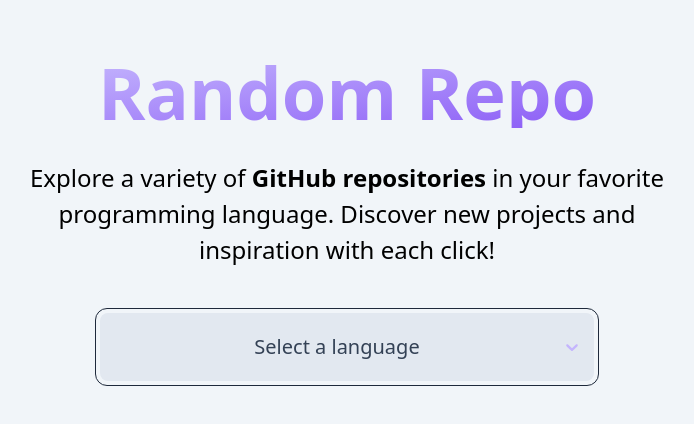
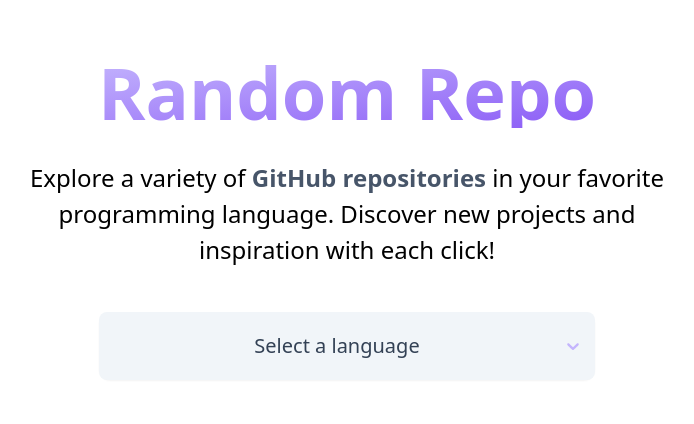
Before and after one commit to ehdlg/github-random-repository, a React (Vite) app: page / in a window 1280 px wide. Shown: the top 424 px of the page, without its empty margins (293-987 px from the left). Built offline with nearby package versions, Linux system fonts and the light colour scheme; no server answers.

Commit message:
feat(styles): fix and adapts some of the light theme colors, modify shadows

```diff
--- a/index.html
+++ b/index.html
@@ -5,7 +5,7 @@
     <meta name="viewport" content="width=device-width, initial-scale=1.0" />
     <title>Random Repo</title>
   </head>
-  <body class="bg-slate-100 dark:bg-slate-700">
+  <body class="bg-white dark:bg-slate-700">
     <div id="root"></div>
     <script type="module" src="/src/main.tsx"></script>
   </body>
--- a/src/components/App.tsx
+++ b/src/components/App.tsx
@@ -47,8 +47,9 @@
         Random Repo
       </h2>
       <h3 className='dark:text-slate-300 text-2xl text-center leading-normal mt-8'>
-        Explore a variety of <span className='font-bold '>GitHub repositories</span> in your
-        favorite programming language. Discover new projects and inspiration with each click!
+        Explore a variety of{' '}
+        <span className='font-bold dark:text-slate-300 text-slate-600'>GitHub repositories</span> in
+        your favorite programming language. Discover new projects and inspiration with each click!
       </h3>
 
       {isLoading && <Loading />}
--- a/src/components/RepoInfo.tsx
+++ b/src/components/RepoInfo.tsx
@@ -17,16 +17,16 @@
 
   return (
     <>
-      <article className='w-full bg-slate-200  min-h-[350px] justify-between dark:bg-slate-800 rounded-xl  text-slate-800 dark:text-slate-200 p-8 flex flex-col gap-8 text-left text-lg'>
+      <article className='w-full bg-slate-100 shadow-md min-h-[350px] justify-between dark:bg-slate-800 rounded-xl  text-slate-800 dark:text-slate-200 p-8 flex flex-col gap-8 text-left text-lg'>
         <a href={html_url} target='_blank'>
-          <h3 className='text-3xl text-left from-slate-200 to-slate-200 hover:cursor-pointer bg-gradient-to-br hover:from-violet-300 hover:to-violet-400 inline-block text-transparent bg-clip-text transition ease-in duration-200'>
+          <h3 className='text-3xl text-left from-slate-800 to-slate-800 dark:from-slate-200 dark:to-slate-200 hover:cursor-pointer bg-gradient-to-br hover:from-violet-300 hover:to-violet-400 inline-block text-transparent bg-clip-text transition ease-in duration-200'>
             {name}
           </h3>
         </a>
-        <p className='dark:text-slate-400 text-slate-700 text-2xl mb-auto'>
+        <p className='dark:text-slate-400 text-slate-500 text-2xl mb-auto'>
           {description ?? 'No description provided '}
         </p>
-        <div className='text-left grid grid-cols-4 gap-2 content-center w-full text-md justify-between  text-slate-300 items-center'>
+        <div className='text-left grid grid-cols-4 gap-2 content-center w-full text-md justify-between text-slate-500 dark:text-slate-300 items-center'>
           <span className={detailsStyles}>
             <div className={`size-3 rounded-full bg-violet-500 language-${language}`}></div>{' '}
             {language}
@@ -45,7 +45,7 @@
 
       <button
         onClick={refreshRepo}
-        className='w-full dark:bg-slate-800 px-2 py-4 border-2 border-transparent hover:border-violet-500 rounded-xl text-xl drop-shadow-xl hover:drop-shadow-none transition ease-in duration-250 dark:text-slate-200 text-slate-800'
+        className='w-full dark:bg-slate-800 bg-slate-100 px-2 py-4 border-2 border-transparent hover:border-violet-500 rounded-xl text-xl drop-shadow-md hover:drop-shadow-none transition ease-in duration-300 dark:text-slate-200 text-slate-700'
       >
         Refresh
       </button>
--- a/src/components/Search.tsx
+++ b/src/components/Search.tsx
@@ -8,23 +8,23 @@
   onChange: (e: SingleValue<ProgrammingLanguageData>) => void;
 }) {
   return (
-    <form className='p-1 w-full mx-center border border-slate-800 rounded-xl dark:bg-slate-800 dark:text-slate-200 '>
+    <form className='p-1 w-full mx-center  rounded-xl dark:bg-slate-800 dark:text-slate-200 '>
       <Select
         unstyled={true}
         classNames={{
-          container: () => 'text-left border-none rounded-xl w-full ',
+          container: () => 'text-left border-none rounded-xl w-full shadow-sm',
           control: () =>
-            `flex justify-between items-center p-3 rounded-lg cursor-pointer transition-all duration-150 dark:bg-slate-800 bg-slate-200 hover:cursor-pointer`,
+            `flex justify-between items-center p-3 rounded-lg cursor-pointer transition-all duration-150 dark:bg-slate-800 bg-slate-100 hover:cursor-pointer`,
           valueContainer: () => 'flex-1 bg-transparent p-2 dark:bg-slate-800 dark:text-slate-200',
           singleValue: () => 'text-lg text-slate-700 dark:text-slate-200',
           placeholder: () => 'text-xl text-center text-slate-700 dark:text-slate-400',
-          menuList: () => 'bg-slate-200 dark:bg-slate-800  p-4 rounded-lg shadow-lg ',
+          menuList: () => 'bg-slate-100 dark:bg-slate-800  p-4 rounded-lg shadow-lg ',
           option: (state) =>
             `p-2 rounded-md transition-all duration-150 text-lg hover:cursor-pointer ${
               state.isSelected ? 'bg-violet-500 text-white' : 'hover:bg-violet-300 hover:text-white'
             }`,
           input: () => 'text-lg text-slate-700 dark:text-slate-200',
-          indicatorsContainer: () => 'flex bg-slate-200 dark:bg-slate-800',
+          indicatorsContainer: () => 'flex bg-slate-100 dark:bg-slate-800',
           indicatorSeparator: () => 'hidden',
           dropdownIndicator: () =>
             'text-violet-300 hover:text-violet-500 hover:cursor-pointer transition ease-in duration-150',
```
